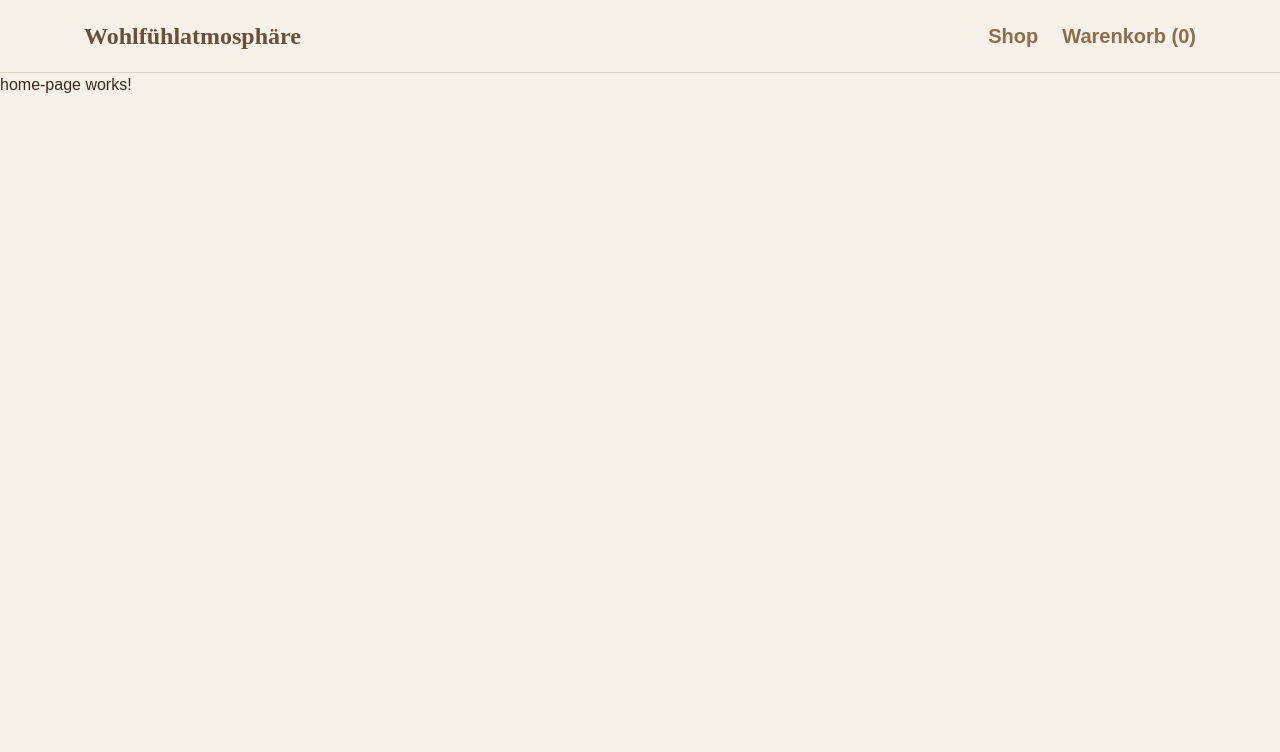
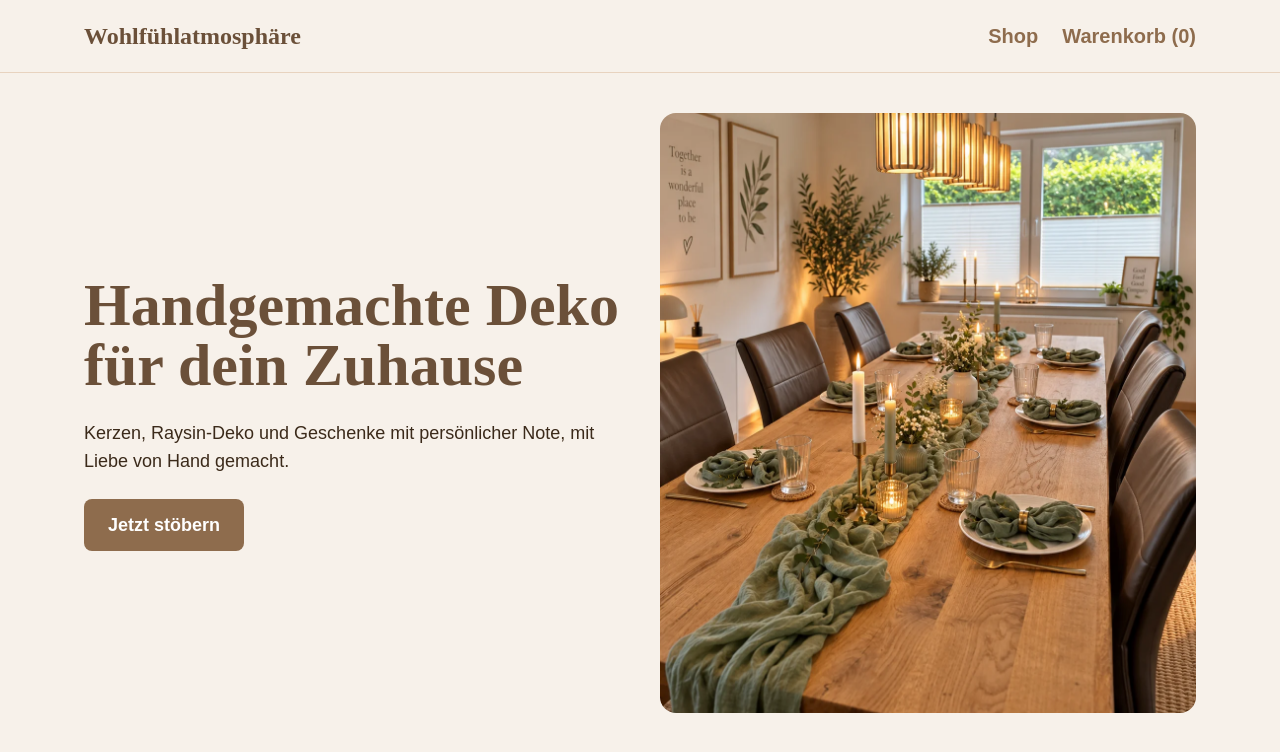
Before and after one commit to maximilianbese/E-Commerce-Shop, an Angular app in the folder client/: page / in a window 1280 px wide. Shown: the top 752 px of the page. Built offline with nearby package versions, Linux system fonts and the light colour scheme.

Commit message:
feat: update home page layout and content with new design and routing

```diff
--- a/client/src/app/features/home/home-page/home-page.html
+++ b/client/src/app/features/home/home-page/home-page.html
@@ -1 +1,23 @@
-<p>home-page works!</p>
+<main>
+  <section class="grid grid-cols-1 lg:grid-cols-2 gap-10 items-center max-w-6xl mx-auto p-5 py-10">
+    <div class="flex flex-col gap-6">
+      <h1 class="text-4xl sm:text-6xl font-heading text-brand-dark font-semibold">
+        Handgemachte Deko für dein Zuhause
+      </h1>
+      <p class="text-lg">
+        Kerzen, Raysin-Deko und Geschenke mit persönlicher Note, mit Liebe von Hand gemacht.
+      </p>
+      <a
+        routerLink="/shop"
+        class="w-fit bg-brand hover:bg-brand-dark text-white font-bold py-3 px-6 rounded-lg text-lg"
+      >
+        Jetzt stöbern
+      </a>
+    </div>
+    <img
+      src="/images/stimmungsbilder/esstisch-gedeckt.webp"
+      alt="Gedeckter Esstisch mit handgemachter Deko"
+      class="w-full max-h-[75vh] object-cover rounded-2xl"
+    />
+  </section>
+</main>
--- a/client/src/app/features/home/home-page/home-page.ts
+++ b/client/src/app/features/home/home-page/home-page.ts
@@ -1,7 +1,8 @@
 import { Component } from '@angular/core';
+import { RouterLink } from '@angular/router';
 
 @Component({
-  imports: [],
+  imports: [RouterLink],
   selector: 'app-home-page',
   styleUrl: './home-page.scss',
   templateUrl: './home-page.html',
```
Also changed, not shown: client/public/images/stimmungsbilder/esstisch-gedeckt.webp.
